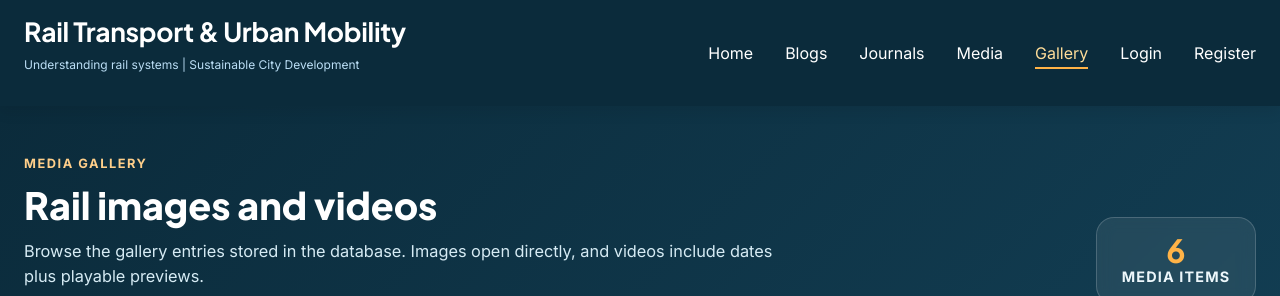
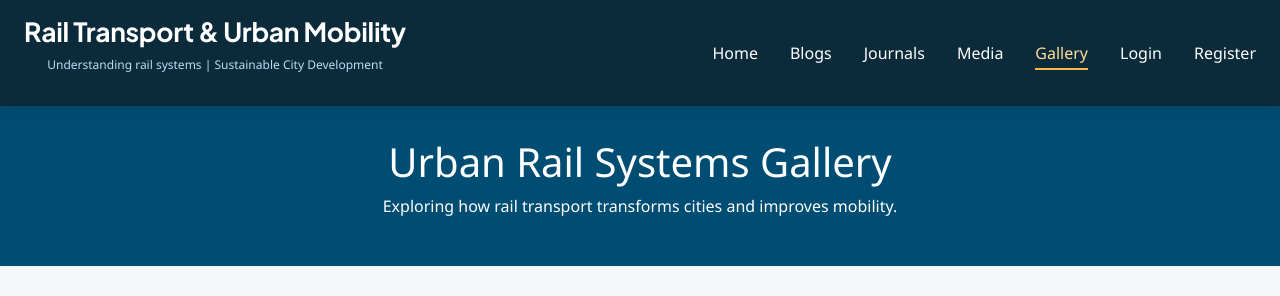
Before and after one commit to Mathew-Ibasco/econ_grp, a Django app: page /econ/gallery/ in a window 1280 px wide. Shown: the top 296 px of the page. Run offline with Django 5.2, Linux system fonts and the light colour scheme; data comes from the database, SQL or seed files in the repository.

Commit message:
reverted to original gallery + removed duplicate footer

```diff
--- a/econ/templates/econ/gallery.html
+++ b/econ/templates/econ/gallery.html
@@ -1,65 +1,226 @@
 {% extends 'econ/layout.html' %}
 {% load static %}
 {% load i18n %}
+
 
 {% block title %}
     Gallery
 {% endblock %}
 
+
 {% block content %}
-<main class="gallery-page">
-    <section class="blogs-hero">
-        <div class="container blogs-hero-inner">
-            <div>
-                <p class="blog-eyebrow">Media gallery</p>
-                <h1 class="blogs-title">Rail images and videos</h1>
-                <p class="blogs-intro">Browse the gallery entries stored in the database. Images open directly, and videos include dates plus playable previews.</p>
-            </div>
-            <div class="blogs-hero-card">
-                <strong>{{ gallery_entries|length }}</strong>
-                <span>media items</span>
-            </div>
-        </div>
-    </section>
+  <style>
+    body {
+      font-family: 'Segoe UI', sans-serif;
+      background-color: #f5f7fa;
+      color: #333;
+    }
 
-    <section class="container gallery-section">
-        <div class="media-gallery-grid">
-            {% for entry in gallery_entries %}
-                <article class="media-gallery-card">
-                    <div class="media-gallery-media">
-                        {% if entry.media_type == "image" %}
-                            <a href="{{ entry.image_url }}" target="_blank" rel="noopener noreferrer">
-                                <img src="{{ entry.image_url }}" alt="{{ entry.title }}">
-                            </a>
-                        {% else %}
-                            <video controls preload="metadata" {% if entry.thumbnail_url %}poster="{{ entry.thumbnail_url }}"{% endif %}>
-                                <source src="{{ entry.video_url }}" type="video/webm">
-                                Your browser does not support the video tag.
-                            </video>
-                        {% endif %}
-                    </div>
-                    <div class="media-gallery-body">
-                        <div class="media-gallery-meta">
-                            <span class="gallery-type-pill">{{ entry.get_media_type_display }}</span>
-                            {% if entry.date %}
-                                <span class="gallery-entry-date">{{ entry.date|date:"F j, Y" }}</span>
-                            {% endif %}
-                        </div>
-                        <h2>{{ entry.title }}</h2>
-                        <p>{{ entry.description }}</p>
-                        <div class="media-gallery-actions">
-                            {% if entry.media_type == "image" %}
-                                <a href="{{ entry.image_url }}" target="_blank" rel="noopener noreferrer">Open image</a>
-                            {% else %}
-                                <a href="{{ entry.video_url }}" target="_blank" rel="noopener noreferrer">Open video</a>
-                            {% endif %}
-                        </div>
-                    </div>
-                </article>
-            {% empty %}
-                <p class="gallery-empty">No media entries have been added yet.</p>
-            {% endfor %}
-        </div>
-    </section>
-</main>
+
+    header {
+      text-align: center;
+      padding: 2rem 1rem;
+      background-color: #004d73;
+      color: white;
+    }
+
+
+    header h1 {
+      margin-bottom: 0.5rem;
+    }
+
+
+    .gallery {
+      display: grid;
+      grid-template-columns: repeat(auto-fit, minmax(300px, 1fr));
+      gap: 1.5rem;
+      padding: 2rem;
+    }
+
+
+    .card {
+      background: white;
+      border-radius: 10px;
+      overflow: hidden;
+      box-shadow: 0 4px 10px rgba(0,0,0,0.1);
+      transition: transform 0.3s ease;
+      cursor: pointer;
+    }
+
+
+    .card:hover {
+      transform: scale(1.03);
+    }
+
+
+    .card img {
+      width: 100%;
+      height: 220px;
+      object-fit: cover;
+    }
+
+
+    .caption {
+      padding: 1rem;
+    }
+
+
+    .caption h3 {
+      color: #004d73;
+      margin-bottom: 0.5rem;
+    }
+
+
+    footer {
+      text-align: center;
+      padding: 1rem;
+      background-color: #004d73;
+      color: white;
+      font-size: 0.9rem;
+    }
+
+
+    /* Lightbox styles */
+    .lightbox {
+      display: none;
+      position: fixed;
+      z-index: 999;
+      left: 0;
+      top: 0;
+      width: 100%;
+      height: 100%;
+      background-color: rgba(0,0,0,0.8);
+      justify-content: center;
+      align-items: center;
+    }
+
+
+    .lightbox img {
+      max-width: 80%;
+      max-height: 80%;
+      border-radius: 8px;
+      box-shadow: 0 0 20px rgba(0,0,0,0.5);
+    }
+
+
+    .lightbox-close {
+      position: absolute;
+      top: 20px;
+      right: 35px;
+      color: #fff;
+      font-size: 40px;
+      font-weight: bold;
+      cursor: pointer;
+    }
+
+
+    .lightbox-close:hover {
+      color: #ccc;
+    }
+  </style>
+
+
+  <header>
+    <h1>Urban Rail Systems Gallery</h1>
+    <p>Exploring how rail transport transforms cities and improves mobility.</p>
+  </header>
+
+
+  <section class="gallery">
+    <!-- All 10 cards remain here -->
+    <div class="card">
+      <img src="https://i0.wp.com/tokyotreatblog.wpcomstaging.com/wp-content/uploads/2023/10/bullet-train-thumbnail.png?fit=1024%2C683&ssl=1" alt="Bullet Train">
+      <div class="caption"><h3>Shinkansen, Japan</h3><p>Urban rail systems help people travel quickly and efficiently within cities.</p></div>
+    </div>
+
+
+    <div class="card">
+      <img src="https://www.rappler.com/tachyon/r3-assets/612F469A6EA84F6BAE882D2B94A4B421/img/8A05DA686544457A950EEC3E0DAAF221/mrt-photo-edsa-taft.jpg" alt="MRT EDSA Taft">
+      <div class="caption"><h3>MRT, Philippines</h3><p>Rail transport moves thousands of passengers daily, reducing traffic congestion.</p></div>
+    </div>
+
+
+    <div class="card">
+      <img src="https://www.manilatimes.net/manilatimes/uploads/images/2021/05/23/1543.jpg" alt="LRT2 Marcos Highway">
+      <div class="caption"><h3>Elevated Railways</h3><p>Improve mobility while saving valuable road space.</p></div>
+    </div>
+
+
+    <div class="card">
+      <img src="https://www.lrta.gov.ph/wp-content/uploads/2025/07/photo_2025-07-31_12-59-03-1024x768.jpg" alt="Accessible Station">
+      <div class="caption"><h3>Inclusive Transport</h3><p>Accessible train stations support transportation for all passengers.</p></div>
+    </div>
+
+
+    <div class="card">
+      <img src="https://images.topgear.com.ph/topgear/images/2020/08/20/dotr-mrt-3-escalators-elevators-1597909548.jpg" alt="MRT Accessibility">
+      <div class="caption"><h3>Empowering Mobility</h3><p>Stations cater to people with disabilities for equitable access.</p></div>
+    </div>
+
+
+    <div class="card">
+      <img src="https://www.shutterstock.com/image-vector/vector-illustration-electricpowered-mrt-train-260nw-2550253671.jpg" alt="Electric MRT Vector">
+      <div class="caption"><h3>Sustainable Mobility</h3><p>Promotes eco-friendly travel by reducing fuel consumption.</p></div>
+    </div>
+
+
+    <div class="card">
+      <img src="https://exclusive.multibriefs.com/images/exclusive/0427transportation.jpg" alt="Intermodal Transport">
+      <div class="caption"><h3>Connected Systems</h3><p>Rail links with other transport modes for smoother commuting.</p></div>
+    </div>
+
+
+    <div class="card">
+      <img src="https://www.urbanrail.net/as/manila/manila-metro-map.png" alt="Manila Metro Map">
+      <div class="caption"><h3>Transit Networks</h3><p>Improve accessibility across different parts of the city.</p></div>
+    </div>
+
+
+    <div class="card">
+      <img src="https://www.railway-technology.com/wp-content/uploads/sites/13/2022/06/rail-system.jpeg" alt="Rail System Development">
+      <div class="caption"><h3>Urban Growth</h3><p>Encourages development near transportation hubs.</p></div>
+    </div>
+
+
+    <div class="card">
+      <img src="https://cdn.audleytravel.com/1024/731/79/16028680-faade-of-manila-cathedral.jpg" alt="Manila Cathedral Tourism">
+      <div class="caption"><h3>Tourism Boost</h3><p>Rail transport enhances tourism and local economic activity.</p></div>
+    </div>
+  </section>
+
+  <div id="lightbox" class="lightbox">
+    <span class="lightbox-close">&times;</span>
+    <img id="lightbox-img" src="">
+  </div>
+
+
+  <script>
+    const lightbox = document.getElementById('lightbox');
+    const lightboxImg = document.getElementById('lightbox-img');
+    const closeBtn = document.querySelector('.lightbox-close');
+
+
+
+    document.querySelectorAll('.gallery .card img').forEach(img => {
+      img.addEventListener('click', () => {
+        lightbox.style.display = 'flex';
+        lightboxImg.src = img.src;
+      });
+    });
+
+
+
+    closeBtn.addEventListener('click', () => {
+      lightbox.style.display = 'none';
+    });
+
+
+
+
+    lightbox.addEventListener('click', (e) => {
+      if (e.target === lightbox) {
+        lightbox.style.display = 'none';
+      }
+    });
+  </script>
 {% endblock %}
```
Also changed, not shown: econ/templates/econ/index.html (+0 -8 lines).
